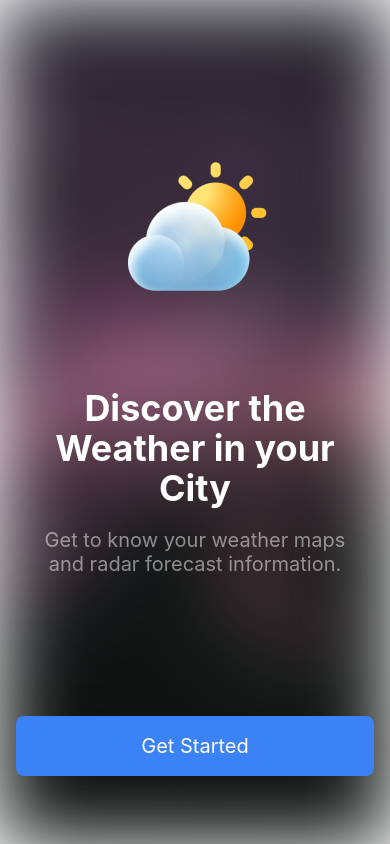
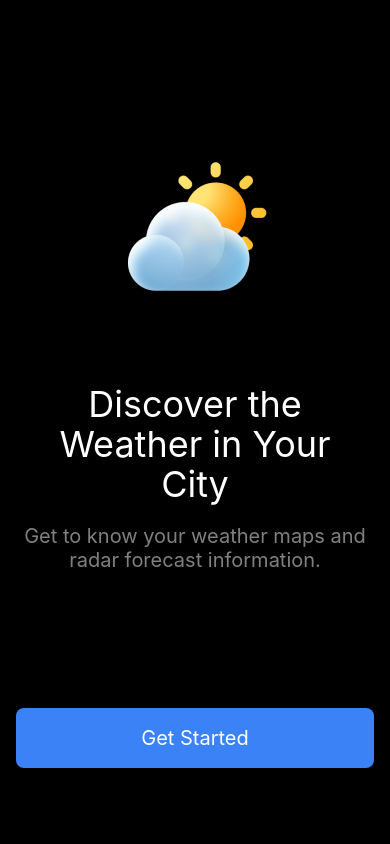
Before and after one commit to debugtitan/Giggles-Weather-ForeCasts, a React Native app: screen /GetStarted in a window 390 px wide. Built offline with nearby package versions, Linux system fonts and the light colour scheme.

Commit message:
added bottom tabs

```diff
--- a/App.js
+++ b/App.js
@@ -1,6 +1,35 @@
+import { NavigationContainer } from "@react-navigation/native";
+import { createBottomTabNavigator } from "@react-navigation/bottom-tabs";
+import { createNativeStackNavigator } from "@react-navigation/native-stack";
+import { GetStarted, HomeScreen, Search, Reports } from "./app/screens";
 
-import { HomeScreen } from "./app/screens";
+const Stack = createNativeStackNavigator();
+const Tab = createBottomTabNavigator();
+
+const GiggleBottomTabs = () => {
+  return (
+    <Tab.Navigator  screenOptions={{
+      headerShown: false,
+    }}
+    initialRouteName="Home">
+      <Tab.Screen name="Home" component={HomeScreen} />
+      <Tab.Screen name="Search" component={Search} />
+      <Tab.Screen name="Reports" component={Reports} />
+    </Tab.Navigator>
+  );
+};
 
 export default function App() {
-  return <HomeScreen />;
+  return (
+    <NavigationContainer>
+      <Stack.Navigator
+        screenOptions={{
+          headerShown: false,
+        }}
+      >
+        <Stack.Screen name="GetStarted" component={GetStarted} />
+        <Stack.Screen name="HomeScreen" component={GiggleBottomTabs} />
+      </Stack.Navigator>
+    </NavigationContainer>
+  );
 }
--- a/app/ScreenLayout.js
+++ b/app/ScreenLayout.js
@@ -5,13 +5,13 @@ import { IMAGES } from "./constants";
 
 export default function ScreenLayout({ children }) {
   return (
-    <View className="flex-1 relative">
+    <View className="flex-1 relative bg-black">
       <StatusBar style="light" />
-      <Image
+      {/*<Image
         source={IMAGES.bg}
         className="absolute w-full h-full"
-        blurRadius={40}
-      />
+        blurRadius={120}
+  />*/}
       <SafeAreaView className="flex flex-1">{children}</SafeAreaView>
     </View>
   );
--- /dev/null
+++ b/app/screens/GetStarted.js
@@ -0,0 +1,37 @@
+import { View, Text, Image, TouchableOpacity } from "react-native";
+import React from "react";
+import ScreenLayout from "../ScreenLayout";
+import { IMAGES, THEMES } from "../constants";
+
+export default function ({ navigation }) {
+  return (
+    <ScreenLayout>
+      <View className=" mt-20 mx-4 z-50">
+        <View className="justify-center items-center mb-10">
+          <Image source={IMAGES.partlyCloudy} className="mt-20 self-center" />
+        </View>
+        <View className="flex mt-8 p-2">
+          <Text className="text-white text-4xl text-center mb-5">
+            Discover the Weather in Your City
+          </Text>
+
+          <Text
+            style={{ color: THEMES.bgWhite(0.5), fontSize: 20 }}
+            className="text-center"
+          >
+            Get to know your weather maps and radar forecast information.
+          </Text>
+        </View>
+      </View>
+
+      <View className=" mt-32">
+        <TouchableOpacity
+          className="mx-4 items-center p-4 border-none rounded-lg  bg-blue-500"
+          onPress={() => navigation.navigate("HomeScreen")}
+        >
+          <Text className="text-white text-xl">Get Started</Text>
+        </TouchableOpacity>
+      </View>
+    </ScreenLayout>
+  );
+}
--- a/app/screens/HomeScreen.js
+++ b/app/screens/HomeScreen.js
@@ -1,33 +1,12 @@
-import { View, Text, Image, TouchableOpacity } from "react-native";
+import { View, Text } from "react-native";
 import React from "react";
 import ScreenLayout from "../ScreenLayout";
-import { IMAGES, THEMES } from "../constants";
 
-export default function () {
+export default function HomeScreen() {
   return (
     <ScreenLayout>
-      <View className=" mt-20 mx-4 z-50">
-        <View className="justify-center items-center mb-10">
-          <Image source={IMAGES.partlyCloudy} className="mt-20 self-center" />
-        </View>
-        <View className="flex mt-8 p-3">
-          <Text className="text-white text-4xl font-bold text-center mb-5">
-            Discover the Weather in your City
-          </Text>
-
-          <Text
-            style={{ color: THEMES.bgWhite(0.5), fontSize: 20 }}
-            className="text-center"
-          >
-            Get to know your weather maps and radar forecast information.
-          </Text>
-        </View>
-      </View>
-
-      <View className=" mt-32">
-        <TouchableOpacity className="mx-4 items-center p-4 border-none rounded-lg  bg-blue-500">
-          <Text className="text-white text-xl">Get Started</Text>
-        </TouchableOpacity>
+      <View>
+        <Text>HomeScreen</Text>
       </View>
     </ScreenLayout>
   );
--- /dev/null
+++ b/app/screens/Reports.js
@@ -0,0 +1,10 @@
+import { View, Text } from 'react-native'
+import React from 'react'
+
+export default function Reports() {
+  return (
+    <View>
+      <Text>Reports</Text>
+    </View>
+  )
+}
--- /dev/null
+++ b/app/screens/Search.js
@@ -0,0 +1,10 @@
+import { View, Text } from 'react-native'
+import React from 'react'
+
+export default function Search() {
+  return (
+    <View>
+      <Text>Search</Text>
+    </View>
+  )
+}
--- a/app/screens/index.js
+++ b/app/screens/index.js
@@ -1,5 +1,5 @@
+import GetStarted from "./GetStarted";
 import HomeScreen from "./HomeScreen";
-
-export {
-    HomeScreen
-}
+import Search from "./Search";
+import Reports from "./Reports";
+export { GetStarted, HomeScreen, Search, Reports };
--- a/package.json
+++ b/package.json
@@ -9,11 +9,16 @@
     "web": "expo start --web"
   },
   "dependencies": {
+    "@react-navigation/bottom-tabs": "^6.5.11",
+    "@react-navigation/native": "^6.1.9",
+    "@react-navigation/native-stack": "^6.9.17",
     "expo": "~50.0.2",
     "expo-status-bar": "~1.11.1",
     "nativewind": "^2.0.11",
     "react": "18.2.0",
     "react-native": "0.73.2",
+    "react-native-safe-area-context": "4.8.2",
+    "react-native-screens": "~3.29.0",
     "tailwindcss": "^3.3.2"
   },
   "devDependencies": {
```
